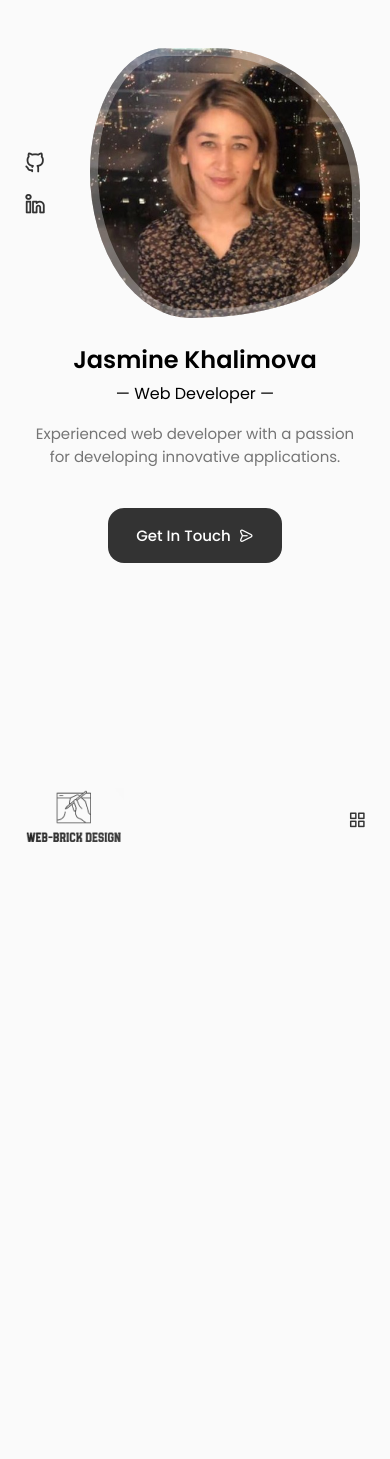
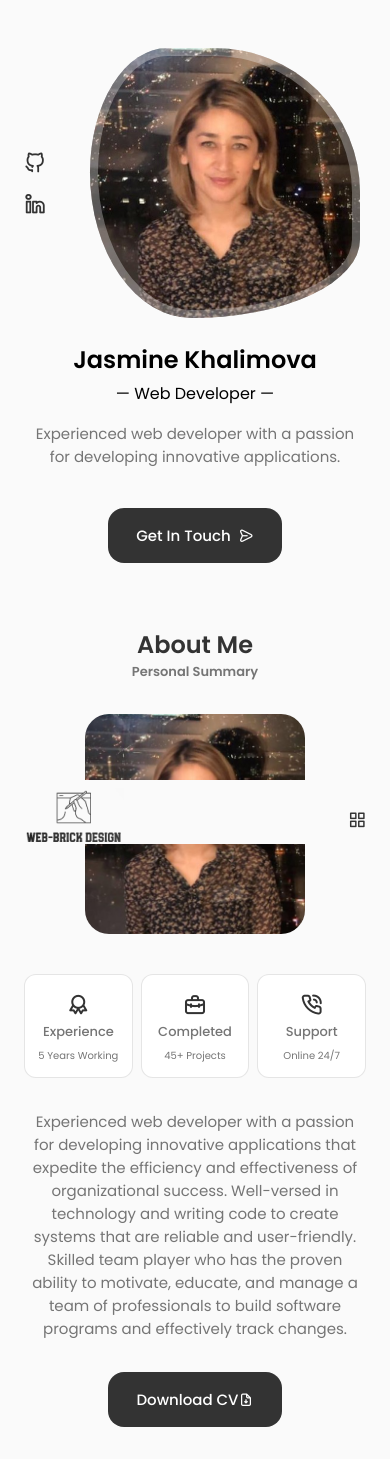
Before and after one commit to JasmineKhalimova/ReactPortfolio, a React (Create React App) app: page / in a window 390 px wide. Before the commit the page ends 844 px from the top, so only its background shows below. Built offline with nearby package versions, Linux system fonts and the light colour scheme.

Commit message:
About Section

```diff
--- a/src/App.js
+++ b/src/App.js
@@ -1,6 +1,7 @@
 import './App.css';
 import Header  from './components/header/header';
 import Home from './components/home/Home';
+import About from './components/about/About';
 
 function App() {
   return (
@@ -8,6 +9,7 @@ function App() {
       <Header />
       <main className='main'>
         <Home />
+        <About />
       </main>
     </div>
   );
--- /dev/null
+++ b/src/components/about/About.jsx
@@ -0,0 +1,47 @@
+import React from 'react';
+import './about.css';
+import '../../assets/profile-img.jpeg'
+import CV from '../../assets/cv.pdf';
+
+const About = () => {
+  return (
+    <section className='about section' id='about'>
+        <h2 className='section__title'> About Me</h2>
+        <h3 className='section__subtitle'>Personal Summary</h3>
+        <div className='about__container container grid'>
+            <img src={require('../../assets/profile-img.jpeg')} alt='Profile' title='Profile' className='about__img'/>
+            <div className='about__data'>
+                <div className='about__info grid'>
+                    <div className='about__box'>
+                        <i className="uil uil-award about__icon"></i>
+                        <h3 className='about__title'>Experience</h3>
+                        <span className='about__subtitle'>5 Years Working</span>
+                    </div>
+                    <div className='about__box'>
+                        <i className="uil uil-briefcase-alt about__icon"></i>
+                        <h3 className='about__title'>Completed</h3>
+                        <span className='about__subtitle'>45+ Projects</span>
+                    </div>
+                    <div className='about__box'>
+                        <i className="uil uil-phone-volume about__icon"></i>
+                        <h3 className='about__title'>Support</h3>
+                        <span className='about__subtitle'>Online 24/7</span>
+                    </div>
+                </div>
+                <p className='about__description'>
+                    Experienced web developer with a passion for developing innovative applications that expedite the efficiency
+                    and effectiveness of organizational success. Well-versed in technology and writing code to create systems
+                    that are reliable and user-friendly. Skilled team player who has the proven ability to motivate, educate, and
+                    manage a team of professionals to build software programs and effectively track changes.
+                </p>
+                <a download="" href={CV} className='button button--flex'>
+                    Download CV
+                    <i className="uil uil-file-download"></i>
+                </a>
+            </div>
+        </div>
+    </section>
+  )
+}
+
+export default About
--- /dev/null
+++ b/src/components/about/about.css
@@ -0,0 +1,90 @@
+.about__container{
+    grid-template-columns: repeat(2, 1fr);
+    align-items: center;
+    column-gap: 4rem;
+}
+
+.about__img{
+    width: 350px;
+    border-radius: 1.5rem;
+    justify-self: center;
+}
+
+.about__info{
+    grid-template-columns: repeat(3, 140px);
+    gap: 0.5rem;
+    margin-bottom: var(--mb-2);
+}
+
+.section__subtitle{
+    text-align: center;
+    font-size: var(--small-font-size);
+    margin-bottom: 2rem;
+}
+
+.about__box{
+    background-color: var(--container-color);
+    border: 1px solid rgba(0, 0, 0, 0.1);
+    border-radius: 0.75rem;
+    text-align: center;
+    padding: 1rem 1.25rem;
+}
+
+.about__icon{
+    font-size: 1.5rem;
+    color: var(--title-color);
+    margin-bottom: var(--mb-0-5);
+}
+
+.about__title{
+    font-size: var(--small-font-size);
+    font-weight: var(--font-medium);
+}
+
+.about__subtitle{
+    font-size: var(--tiny-font-size);
+}
+
+.about__description{
+    padding: 0 4rem 0 0;
+    margin-bottom: var(--mb-2-5);
+}
+
+/**==== Breakpoints ====**/
+@media screen and (max-width: 992px){
+    .about__container{
+        grid-template-columns: 1fr;
+        row-gap: 2.5rem;
+    }
+
+    .about__img{
+        width: 220px;
+    }
+
+    .about__box{
+        padding: 0.75rem 0.5rem;
+    }
+
+    .about__data{
+        text-align: center;
+    }
+
+    .about__info{
+        justify-content: center;
+    }
+
+    .about__description{
+        padding: 0 5rem;
+        margin-bottom: 2rem;
+    }
+
+}
+
+@media screen and (max-width: 576px){
+    .about__info{
+        grid-template-columns: repeat(3, 1fr);
+    }
+    .about__description{
+        padding: 0;
+    }
+}
--- a/src/components/home/Home.jsx
+++ b/src/components/home/Home.jsx
@@ -13,13 +13,13 @@ const Home = () => {
                     <h1 className='home__title'>Jasmine Khalimova</h1>
                     <h3 className='home__subtitle'>— Web Developer —</h3>
                     <p className='home__description'>Experienced web developer with a passion for developing innovative applications.</p>
-                    <a href='#contact' className='button button--flex'>Get In Touch <i class="uil uil-message"></i></a>
+                    <a href='#contact' className='button button--flex'>Get In Touch <i className="uil uil-message"></i></a>
                 </div>
             </div>
             <div className='home__scroll'>
                 <a href='#about' className='home__scoll-button button--flex'>
                     <span className='home__scroll-label'> Scroll Down</span>
-                    <i class="uil uil-arrow-down section__title-large home__scroll-arrow"></i>
+                    <i className="uil uil-arrow-down section__title-large home__scroll-arrow"></i>
                 </a>
             </div>
         </div>
--- a/src/components/home/Social.jsx
+++ b/src/components/home/Social.jsx
@@ -3,11 +3,11 @@ import React from 'react'
 const Social = () => {
   return (
     <div className='home__social'>
-        <a href='https://github.com/JasmineKhalimova' className='home__social-icon' target='_blank'>
-            <i class="uil uil-github-alt"></i>
+        <a href='https://github.com/JasmineKhalimova' className='home__social-icon' target='_blank'  rel="noreferrer">
+            <i className="uil uil-github-alt"></i>
         </a>
-        <a href='https://www.linkedin.com/in/jasmine-k-5bb6a9151/' className='home__social-icon' target='_blank'>
-            <i class="uil uil-linkedin-alt"></i>
+        <a href='https://www.linkedin.com/in/jasmine-k-5bb6a9151/' className='home__social-icon' target='_blank'  rel="noreferrer">
+            <i className="uil uil-linkedin-alt"></i>
         </a>
     </div>
   )
--- a/src/components/home/home.css
+++ b/src/components/home/home.css
@@ -1,5 +1,5 @@
 .home__container{
-    row-gap: 5rem;
+    row-gap: 11rem;
 }
 
 .home__content{
```
Also changed, not shown: 1 other file (tests, documents, lock files or other folders).
